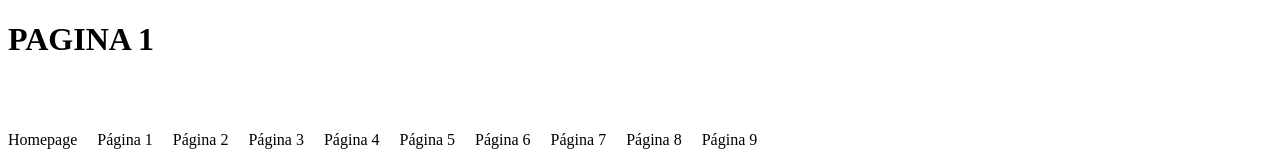
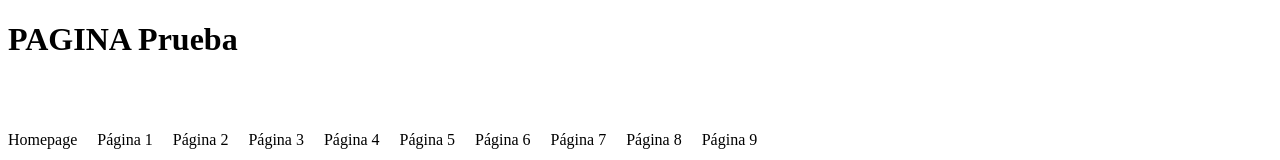
Before and after one commit to Klebosov/Abarrotes, an Angular app: page /pagina1 in a window 1280 px wide. Shown: the top 160 px of the page. Built offline with nearby package versions, Linux system fonts and the light colour scheme.

Commit message:
Change header title from 'PAGINA 1' to 'PAGINA Prueba'

```diff
--- a/src/app/pagina1/pagina1.html
+++ b/src/app/pagina1/pagina1.html
@@ -1,7 +1,7 @@
 
 <header class="area-header">
 
-  <h1>PAGINA 1</h1>
+  <h1>PAGINA Prueba</h1>
 </header>
 
 <nav class="menu-principal">
```
